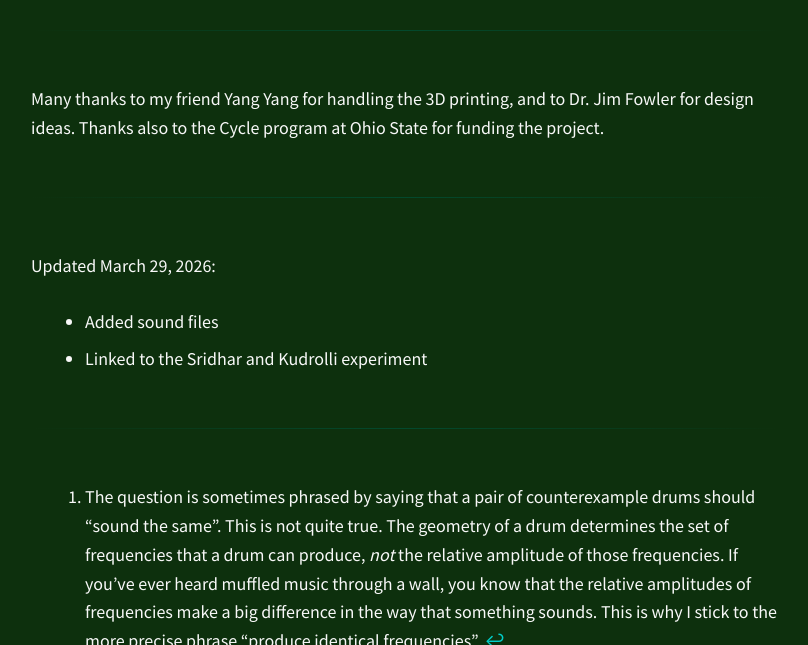
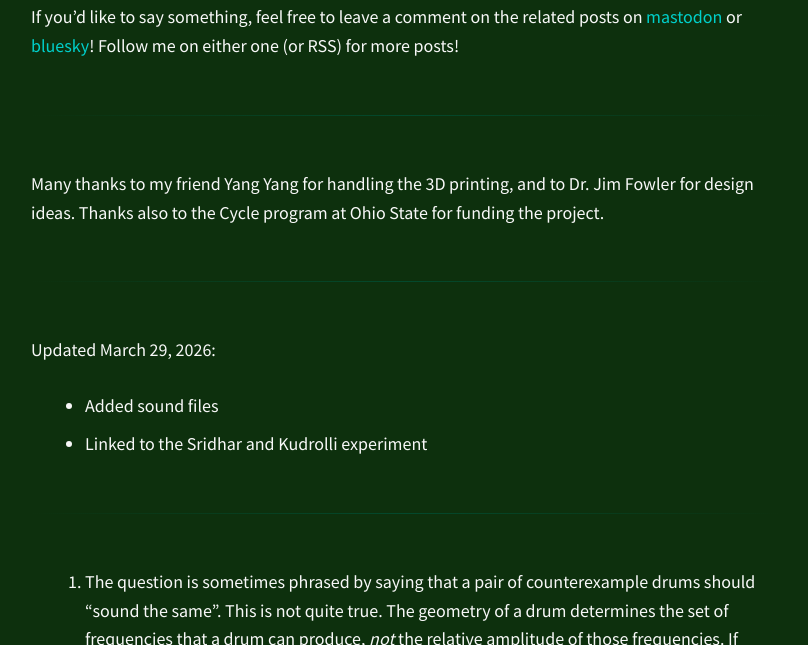
Before and after one commit to prismika/prismika.github.io, a Jekyll site: the page built from _posts/2026-03-01-we-made-the-isospectral-drums.md, in a window 1280 px wide and 900 px high, scrolled down 6438 px, cut to the strip 255-900 px from the top of the window. Shown: the whole strip, without its empty margins (86-894 px from the left). Built offline with Jekyll 4.4.1, drawn with Linux system fonts in a browser that asks for light colours.

Commit message:
Add links to social media posts about drums.

```diff
--- a/_posts/2026-03-01-we-made-the-isospectral-drums.md
+++ b/_posts/2026-03-01-we-made-the-isospectral-drums.md
@@ -103,6 +103,8 @@ Try it out! And if you do, *please* tell me about it!
 ![Four people holding the drum prototypes, standing in front of a conference poster.](/assets/images/blog/drums/drum_team.jpg)
 *Left to right: Yicheng Lin, Mohamed Musa, Brantley Vose (me), and Alex Theis.*
 
+If you'd like to say something, feel free to leave a comment on the related posts on [mastodon](https://mathstodon.xyz/@prismika/116174542961551572) or [bluesky](https://bsky.app/profile/brantleyvose.bsky.social/post/3mgbv4seoh22j)! Follow me on either one (or RSS) for more posts!
+
 ---
 
 Many thanks to my friend Yang Yang for handling the 3D printing, and to Dr. Jim Fowler for design ideas. Thanks also to the Cycle program at Ohio State for funding the project.
```
